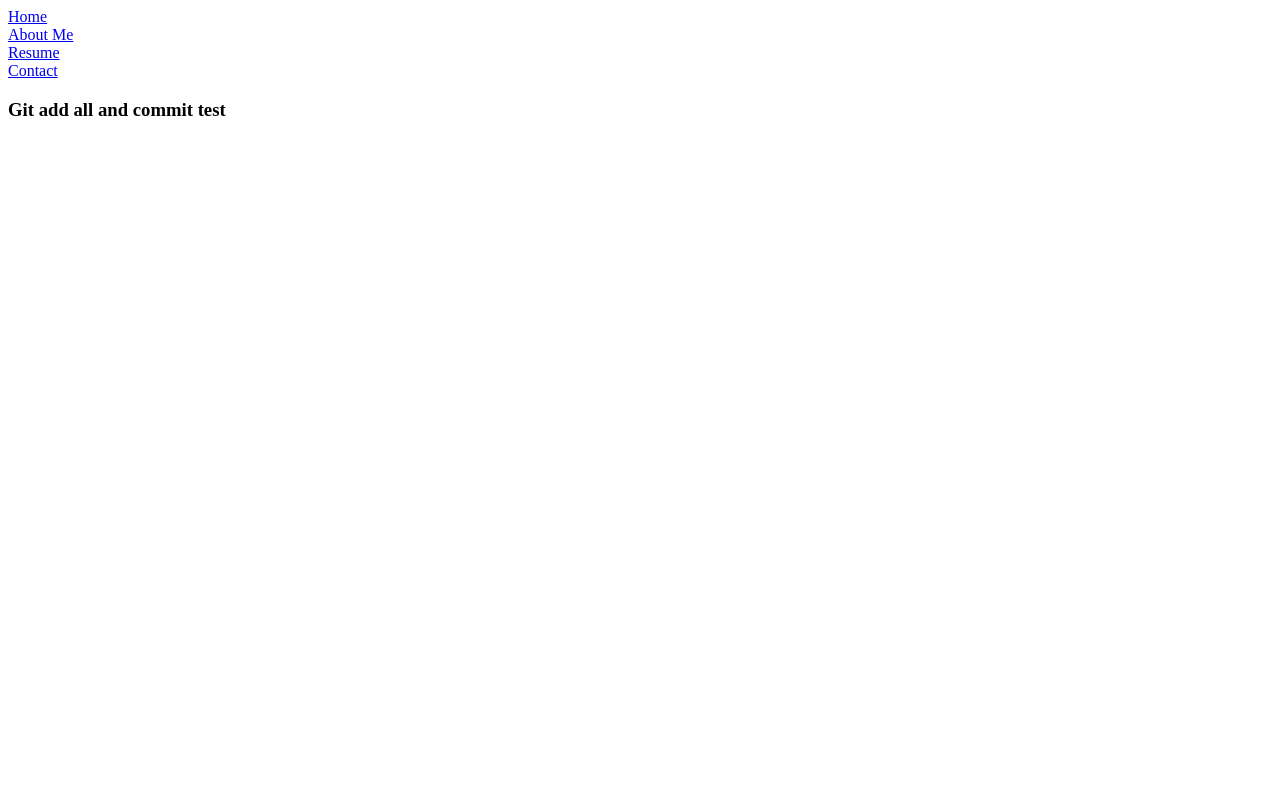
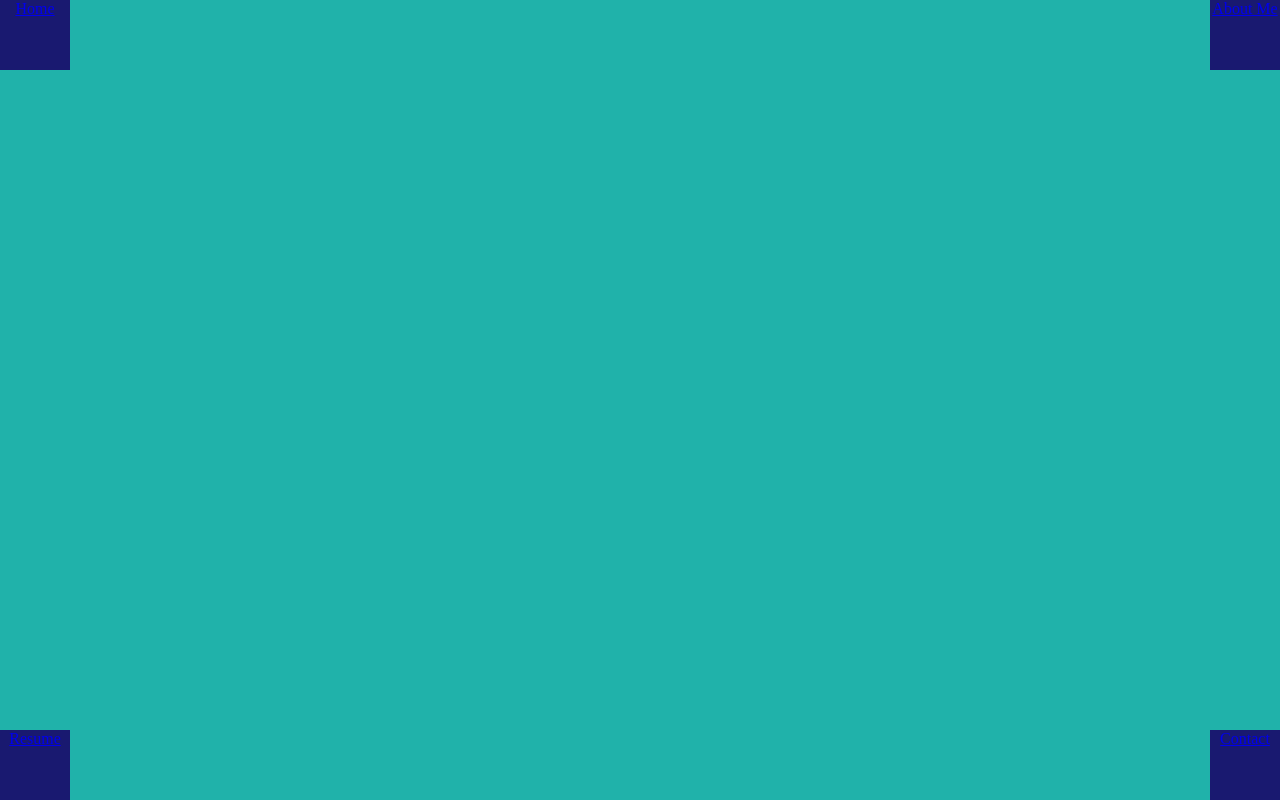
Before and after one commit to sszakaryan/Z1NOnly, a plain HTML site: page index.html in a window 1280 px wide. Drawn offline with Linux system fonts and the light colour scheme.

Commit message:
I fixed ids and have class of nav. Also I modified CSS to have corner boxes

```diff
--- a/index.html
+++ b/index.html
@@ -5,10 +5,9 @@
   <title>Z1&Only</title>
 </head>
 <body>
-  <div id="upperleft" class="nav"><a href="index.html">Home</a></div>
-  <div id="upperright" class="nav"><a href="about_me.html">About Me</a><div>
-  <div id="bottomleft" class="nav"><a href="resume.html">Resume</a></div>
-  <div id="bottomright" class="nav"><a href="contact.html">Contact</a></div>
-  <h3>Git add all and commit test</h3>
+  <div id="indexbutton" class="nav"><a href="index.html">Home</a></div>
+  <div id="aboutmebutton" class="nav"><a href="about_me.html">About Me</a><div>
+  <div id="resumebutton" class="nav"><a href="resume.html">Resume</a></div>
+  <div id="contactbutton" class="nav"><a href="contact.html">Contact</a></div>
 </body>
 </html>
--- a/style.css
+++ b/style.css
@@ -1,4 +1,36 @@
-nav {
-	background-color: blue;
-	color: red;
+body {
+	background-color: #20B2AA;
 }
+
+.nav {
+	height: 70px;
+	width: 70px;
+	background-color: #191970;
+	border-width: 5px;
+	border-color: black;
+	text-align: center;
+}
+
+#indexbutton {
+	position: fixed;
+	top: 0;
+	left: 0;
+}
+
+#aboutmebutton {
+	position: fixed;
+	top: 0;
+	right: 0;
+}
+
+#resumebutton {
+	position: fixed;
+	bottom: 0;
+	left: 0;
+}
+
+#contactbutton{
+	position: fixed;
+	bottom: 0;
+	right: 0;
+}
```
Also changed, not shown: about_me.html (+4 -5 lines), contact.html (+4 -5 lines), resume.html (+4 -5 lines).
